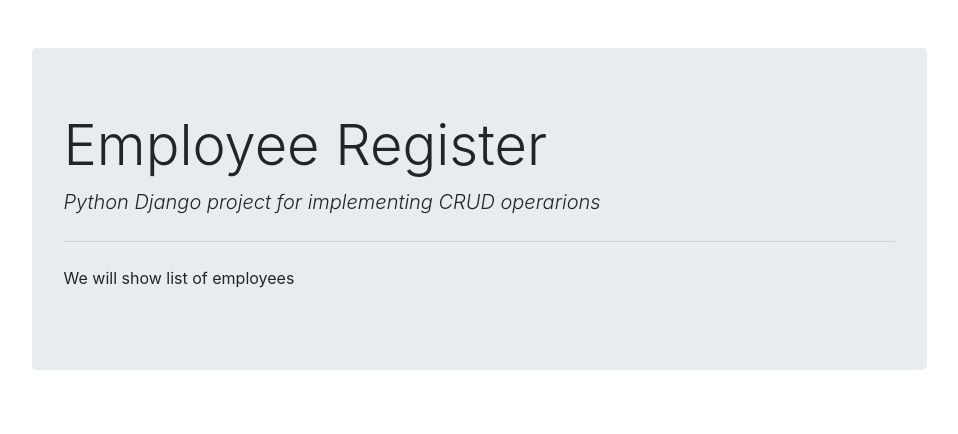
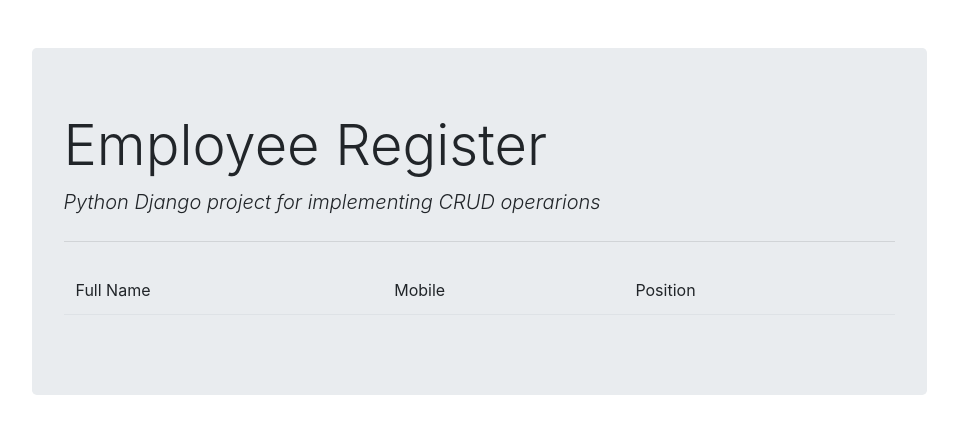
Before and after one commit to kylecollie/employee_project, a Django app: page /employee/list/ in a window 1280 px wide. Shown: the top 434 px of the page, without its empty margins (161-1119 px from the left). Run offline with Django 3.2, Linux system fonts and the light colour scheme; data that the repository does not hold is empty.

Commit message:
Style form Add list view

```diff
--- a/employee_register/models.py
+++ b/employee_register/models.py
@@ -5,6 +5,9 @@
 class Position(models.Model):
     title = models.CharField(max_length=50)
 
+    def __str__(self):
+        return self.title
+
 class Employee(models.Model):
     fullname = models.CharField(max_length=100)
     emp_code = models.CharField(max_length=3)
--- a/employee_register/templates/employee_register/employee_list.html
+++ b/employee_register/templates/employee_register/employee_list.html
@@ -1,5 +1,24 @@
 {% extends 'employee_register/base.html' %}
 
 {% block content %}
-<p>We will show list of employees</p>
+
+<table class="table table-borderless">
+    <thead class="border-bottom form-weight-bols">
+        <tr>
+            <td>Full Name</td>
+            <td>Mobile</td>
+            <td>Position</td>
+        </tr>
+    </thead>
+    <tbody>
+        {% for employee in employee_list %}
+        <tr>
+            <td>{{employee.fullname}}</td>
+            <td>{{employee.mobile}}</td>
+            <td>{{employee.position}}</td>
+        </tr>
+        {% endfor %}
+    </tbody>
+</table>
+
 {% endblock content %}
--- a/employee_register/views.py
+++ b/employee_register/views.py
@@ -1,14 +1,26 @@
-from django.shortcuts import render
+from django.shortcuts import render, redirect
 from .forms import EmployeeForm
+from .models import Employee
 
 # Create your views here.
 
 def employee_list(request):
-    return render(request, 'employee_register/employee_list.html')
+    context = {'employee_list':Employee.objects.all()}
+    return render(
+        request,
+        'employee_register/employee_list.html',
+        context
+    )
 
 def employee_form(request):
-    form = EmployeeForm()
-    return render(request, 'employee_register/employee_form.html', {'form': form})
+    if request.method == "GET":
+        form = EmployeeForm()
+        return render(request, 'employee_register/employee_form.html', {'form': form})
+    else:
+        form = EmployeeForm(request.POST)
+        if form.is_valid():
+            form.save()
+        return redirect('/employee/list')
 
 def employee_delete(request):
     return
```
Also changed, not shown: employee_register/forms.py (+9 -0 lines), employee_register/templates/employee_register/employee_form.html (+13 -1 lines), README.md.
